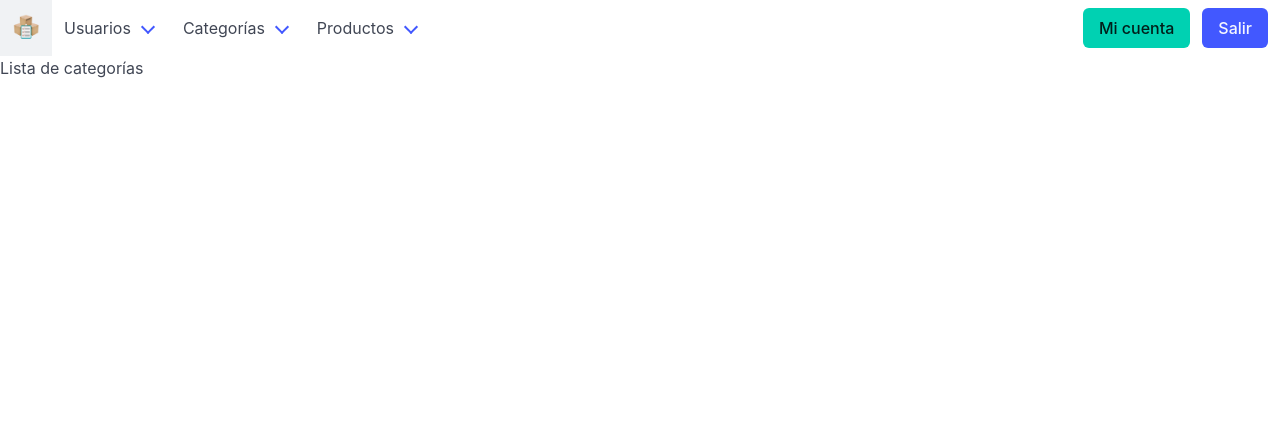
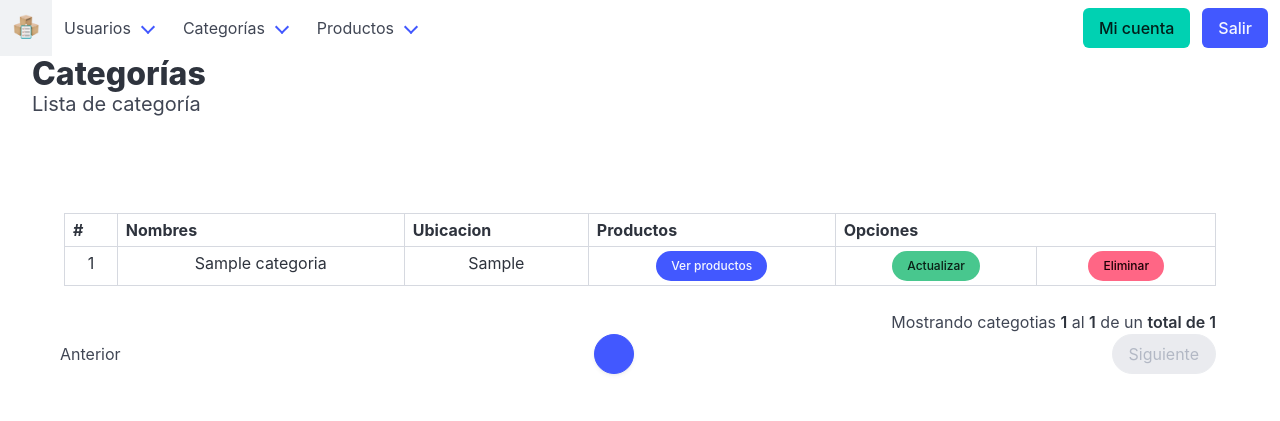
Before and after one commit to Maicol843/Sistema_Inventario, a PHP site: page /index.php?vista=category_list in a window 1280 px wide. Shown: the top 421 px of the page. Run offline with PHP 8.4, Linux system fonts and the light colour scheme; the visitor is signed in with stand-in values (Sample User, id 1); tables that the repository leaves empty hold one stand-in row (values such as "Sample post").

Commit message:
Como hacer un CRUD en PHP MySQL
PDO: Seleccionar datos

```diff
--- /dev/null
+++ b/php/categoria_lista.php
@@ -0,0 +1,103 @@
+<?php
+	$inicio = ($pagina>0) ? (($pagina * $registros)-$registros) : 0;
+	$tabla="";
+
+	if(isset($busqueda) && $busqueda!=""){
+
+		$consulta_datos="SELECT * FROM categoria WHERE categoria_nombre LIKE '%$busqueda%' OR categoria_ubicacion LIKE '%$busqueda%'
+        ORDER BY categoria_nombre ASC LIMIT $inicio,$registros";
+
+		$consulta_total="SELECT COUNT(categoria_id) FROM categoria WHERE categoria_nombre LIKE '%$busqueda%' OR categoria_ubicacion
+        LIKE '%$busqueda%'";
+
+	}else{
+
+		$consulta_datos="SELECT * FROM categoria ORDER BY categoria_nombre ASC LIMIT $inicio,$registros";
+
+		$consulta_total="SELECT COUNT(categoria_id) FROM categoria";
+
+	}
+
+	$conexion=conexion();
+
+	$datos = $conexion->query($consulta_datos);
+	$datos = $datos->fetchAll();
+
+	$total = $conexion->query($consulta_total);
+	$total = (int) $total->fetchColumn();
+
+	$Npaginas =ceil($total/$registros);
+
+	$tabla.='
+	<div class="table-container">
+        <table class="table is-bordered is-striped is-narrow is-hoverable is-fullwidth">
+            <thead>
+                <tr class="has-text-centered">
+                	<th>#</th>
+                    <th>Nombres</th>
+                    <th>Ubicacion</th>
+                    <th>Productos</th>
+                    <th colspan="2">Opciones</th>
+                </tr>
+            </thead>
+            <tbody>
+	';
+
+	if($total>=1 && $pagina<=$Npaginas){
+		$contador=$inicio+1;
+		$pag_inicio=$inicio+1;
+		foreach($datos as $rows){
+			$tabla.='
+				<tr class="has-text-centered" >
+					<td>'.$contador.'</td>
+                    <td>'.$rows['categoria_nombre'].'</td>
+                    <td>'.substr($rows['categoria_ubicacion'],0,25).'</td>
+                    <td>
+                        <a href="index.php?vista=product_category&category_id='.$rows['categoria_id'].'" class="button is-link is-rounded is-small">Ver productos</a>
+                    </td>
+                    <td>
+                        <a href="index.php?vista=category_update&category_id_up='.$rows['categoria_id'].'" class="button is-success is-rounded is-small">Actualizar</a>
+                    </td>
+                    <td>
+                        <a href="'.$url.$pagina.'&category_id_del='.$rows['categoria_id'].'" class="button is-danger is-rounded is-small">Eliminar</a>
+                    </td>
+                </tr>
+            ';
+            $contador++;
+		}
+		$pag_final=$contador-1;
+	}else{
+		if($total>=1){
+			$tabla.='
+				<tr class="has-text-centered" >
+					<td colspan="6">
+						<a href="'.$url.'1" class="button is-link is-rounded is-small mt-4 mb-4">
+							Haga clic acá para recargar el listado
+						</a>
+					</td>
+				</tr>
+			';
+		}else{
+			$tabla.='
+				<tr class="has-text-centered" >
+					<td colspan="6">
+						No hay registros en el sistema
+					</td>
+				</tr>
+			';
+		}
+	}
+
+
+	$tabla.='</tbody></table></div>';
+
+	if($total>0 && $pagina<=$Npaginas){
+		$tabla.='<p class="has-text-right">Mostrando categotias <strong>'.$pag_inicio.'</strong> al <strong>'.$pag_final.'</strong> de un <strong>total de '.$total.'</strong></p>';
+	}
+
+	$conexion=null;
+	echo $tabla;
+
+	if($total>=1 && $pagina<=$Npaginas){
+		echo paginador_tablas($pagina,$Npaginas,$url,7);
+	}
--- a/vistas/category_list.php
+++ b/vistas/category_list.php
@@ -1 +1,26 @@
-Lista de categorías
+<div class="container is-fluid mb-6">
+    <h1 class="title">Categorías</h1>
+    <h2 class="subtitle">Lista de categoría</h2>
+</div>
+
+<div class="container pb-6 pt-6">
+    <?php
+        require_once "./php/main.php";
+
+        if(!isset($_GET['page'])){
+            $pagina=1;
+        }else{
+            $pagina=(int) $_GET['page'];
+            if($pagina<=1){
+                $pagina=1;
+            }
+        }
+
+        $pagina=limpiar_cadena($pagina);
+        $url="index.php?vista=category_list&page=";
+        $registros=15;
+        $busqueda="";
+
+        require_once "./php/categoria_lista.php";
+    ?>
+</div>
```
